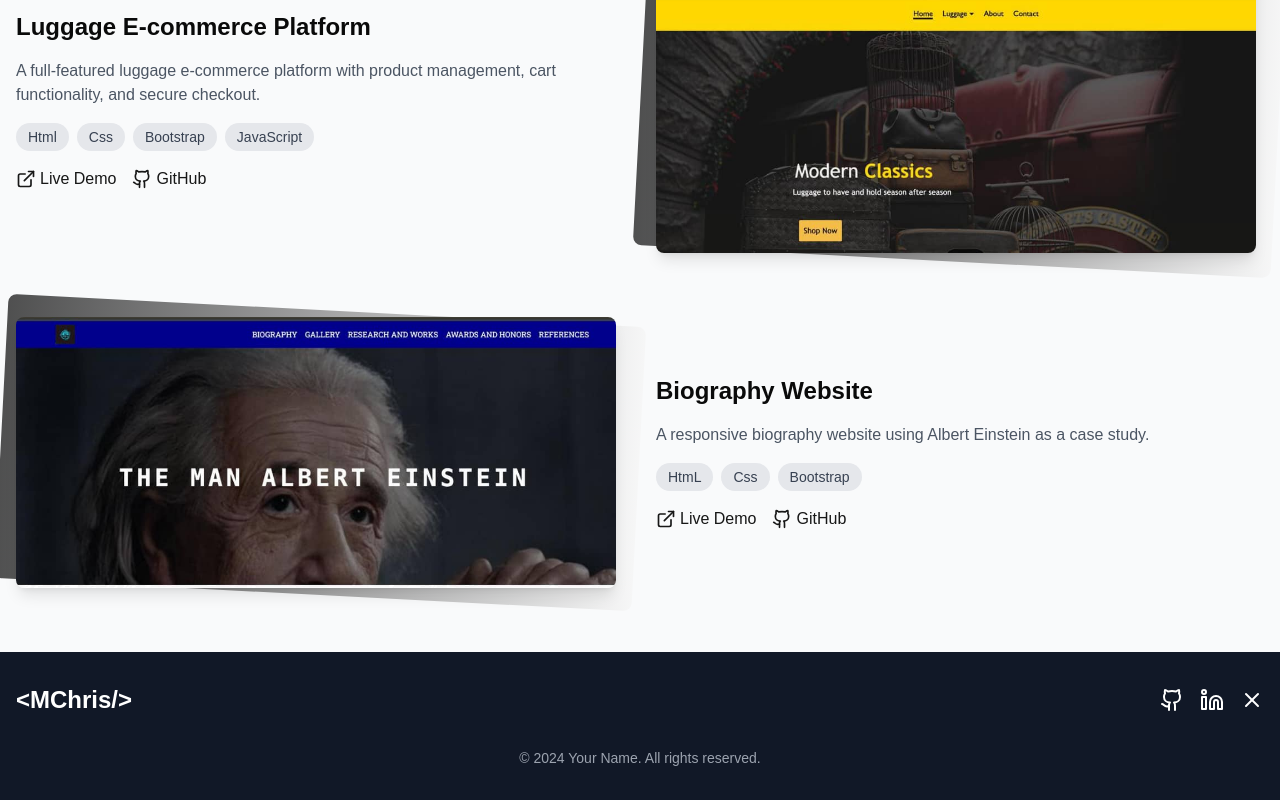
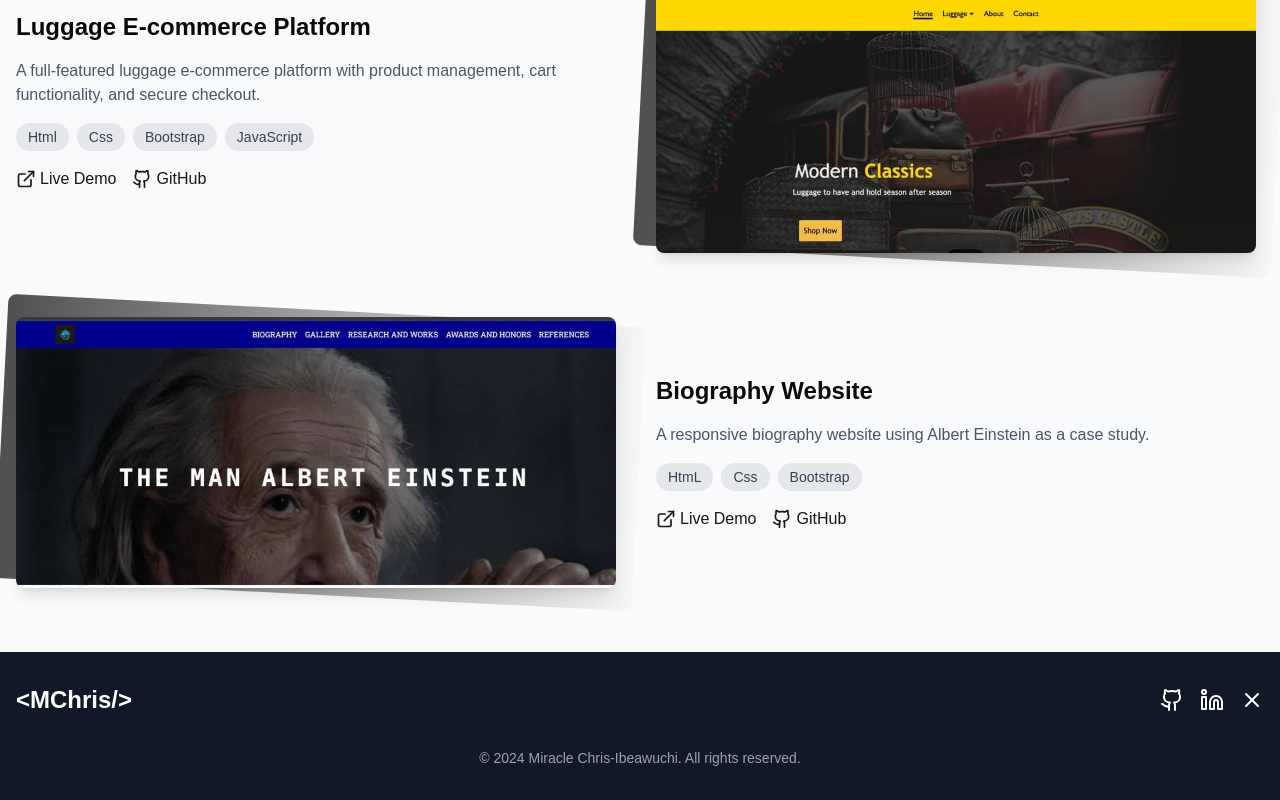
Before and after one commit to XRISTECH/mr-miracle-portfolio, a Next.js app: page / in a window 1280 px wide. Shown: the part 2060-2860 px from the top of the page. Built offline with nearby package versions, Linux system fonts and the light colour scheme.

Commit message:
project change

```diff
--- a/src/app/Footer.tsx
+++ b/src/app/Footer.tsx
@@ -44,7 +44,7 @@
           </div>
         </div>
         <div className="text-center text-sm text-gray-400">
-          <p>&copy; {currentYear} Your Name. All rights reserved.</p>
+          <p>&copy; {currentYear} Miracle Chris-Ibeawuchi. All rights reserved.</p>
         </div>
       </div>
     </footer>
```
